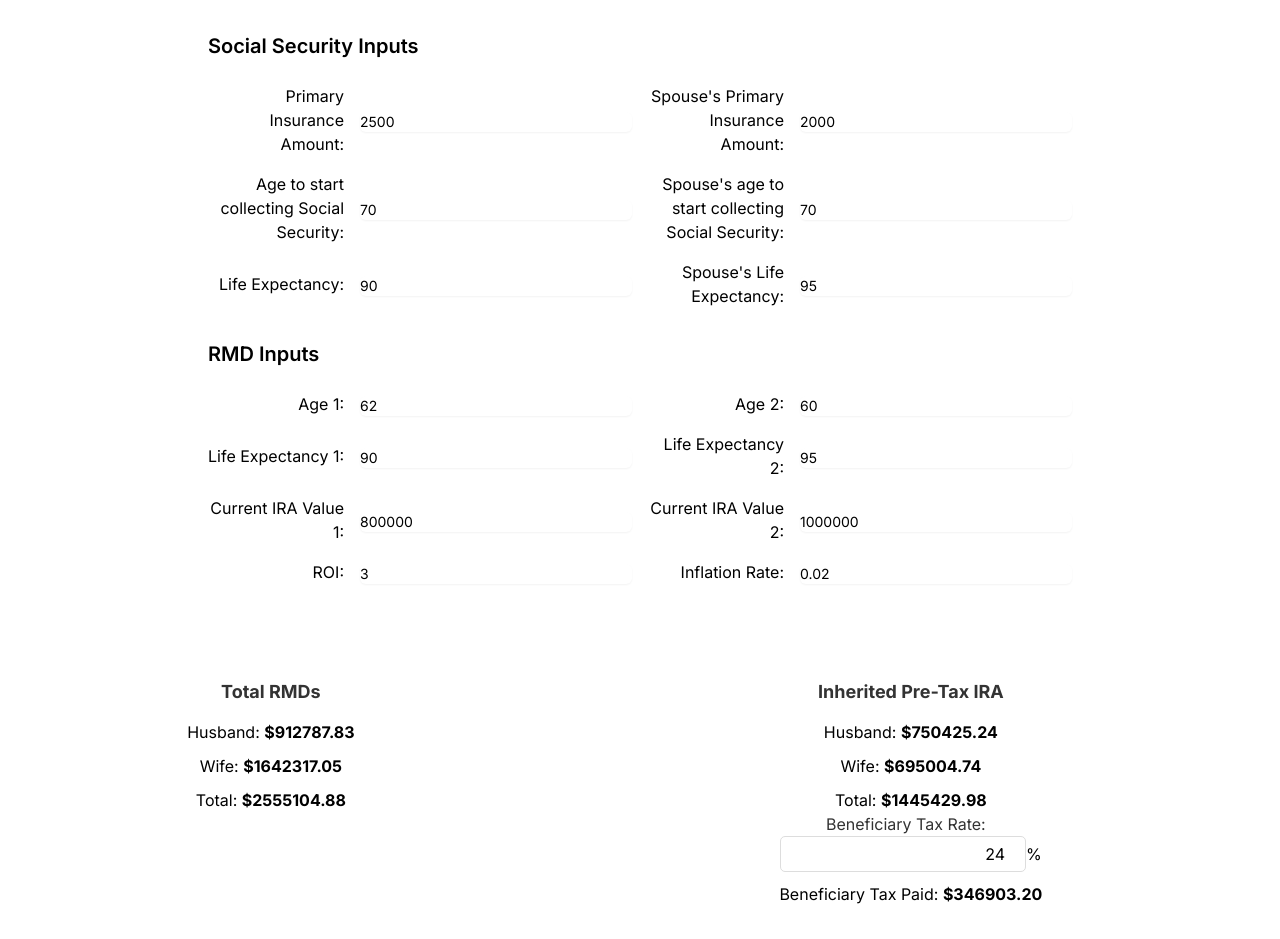
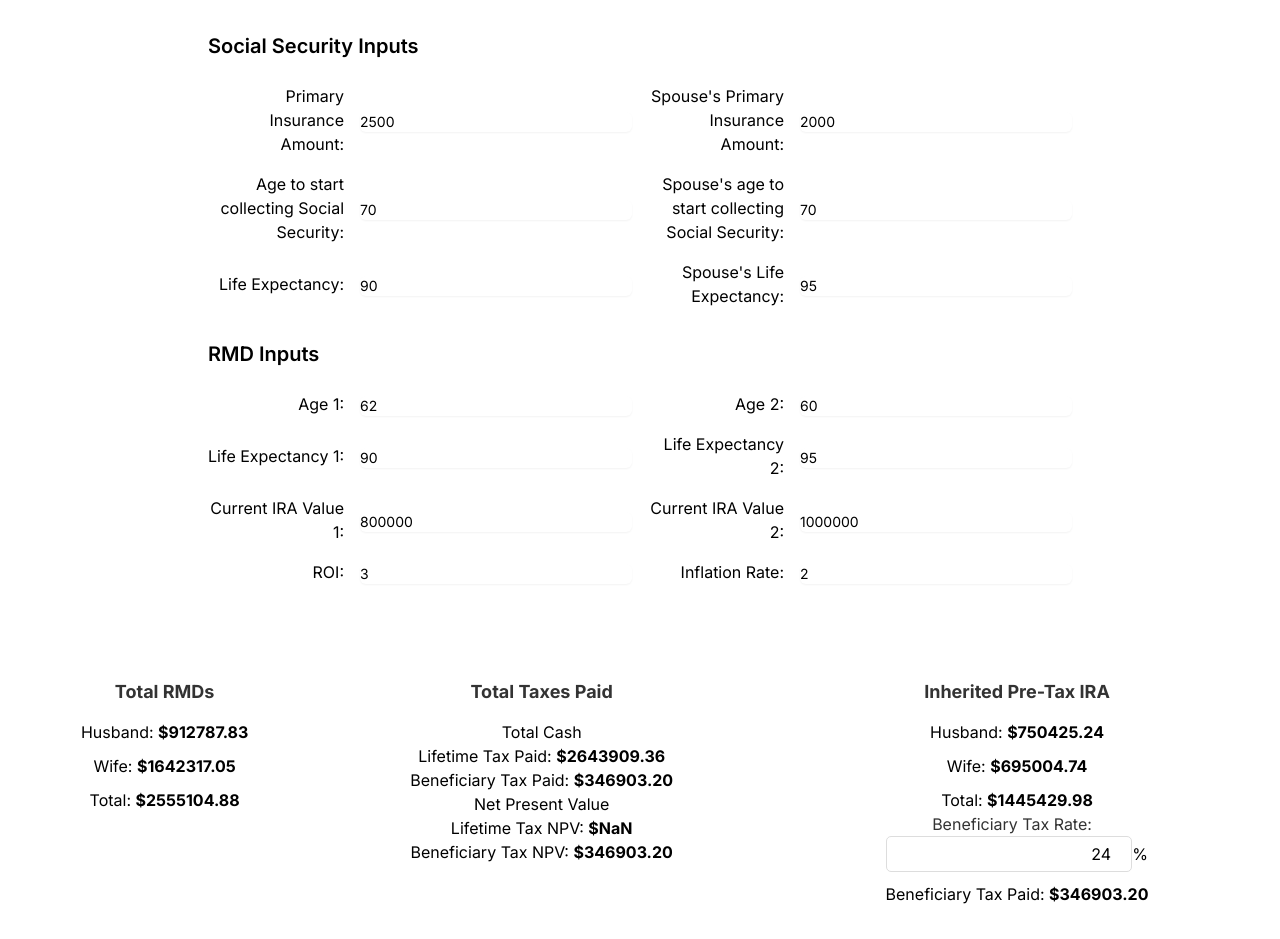
Before and after one commit to megyang/retirement-site, a Next.js app: page /roth in a window 1280 px wide. Shown: the top 939 px of the page. Built offline with nearby package versions, Linux system fonts and the light colour scheme.

Commit message:
wrong npv; total cash calculated

```diff
--- a/src/app/roth/RothConversionCalculator.js
+++ b/src/app/roth/RothConversionCalculator.js
@@ -21,7 +21,7 @@ const RothConversionCalculator = () => {
         ira1: 800000,
         ira2: 1000000,
         roi: 3.0,
-        inflation: 0.02
+        inflation: 2.0
     });
 
     const handleInputChange = (name, value) => {
--- a/src/app/roth/RothOutputs.js
+++ b/src/app/roth/RothOutputs.js
@@ -386,7 +386,7 @@ const RothOutputs = ({ inputs, inputs1 }) => {
 
     const startingStandardDeduction = 29200;
 
-    const [annualInflationRate, setAnnualInflationRate] = useState(inputs1.inflation);
+    const [annualInflationRate, setAnnualInflationRate] = useState(inputs1.inflation/100);
 
     const calculateStandardDeductionForYear = (year) => {
         const yearsDifference = year - currentYear; // Assuming 'currentYear' is the base year
@@ -494,9 +494,44 @@ const RothOutputs = ({ inputs, inputs1 }) => {
     const totalInheritedIRA = totals.inheritedIRAHusband.plus(totals.inheritedIRAWife);
     const beneficiaryTaxPaid = totalInheritedIRA.times(beneficiaryTaxRate).toFixed(2);
 
+    const calculateXNPV = (rate, cashFlows, dates) => {
+        let xnpv = 0.0;
+        for (let i = 0; i < cashFlows.length; i++) {
+            const xnpvTerm = (dates[i] - dates[0]) / (365 * 24 * 3600 * 1000);
+            xnpv += cashFlows[i] / Math.pow(1 + rate, xnpvTerm);
+        }
+        return xnpv;
+    };
+
+// Compute Total Cash for Lifetime Tax Paid
+    const totalLifetimeTaxPaid = Object.keys(taxableIncomes).reduce(
+        (total, year) => total.plus(new Decimal(taxableIncomes[year])),
+        new Decimal(0)
+    );
+
+    const [npvLifetimeTax, setNpvLifetimeTax] = useState(0);
+    const [npvBeneficiaryTax, setNpvBeneficiaryTax] = useState(0);
 
 
-    return (
+    useEffect(() => {
+        // For Lifetime Tax Paid NPV
+        const cashFlowsLifetimeTax = Object.keys(taxableIncomes).map(year => new Decimal(taxableIncomes[year]));
+        const datesLifetimeTax = Object.keys(taxableIncomes).map(year => new Date(parseInt(year), 0, 1));
+        const npvLifetimeTaxValue = calculateXNPV(inputs.roi / 100, cashFlowsLifetimeTax, datesLifetimeTax);
+
+        setNpvLifetimeTax(npvLifetimeTaxValue);
+
+        // For Beneficiary Tax Paid NPV
+        const futureYear = currentYear + Math.max(le1 - age1, le2 - age2);
+        const cashFlowBeneficiaryTax = new Decimal(beneficiaryTaxPaid);
+        const dateBeneficiaryTax = new Date(futureYear, 0, 1);
+        const npvBeneficiaryTaxValue = calculateXNPV(inputs.roi / 100, [cashFlowBeneficiaryTax], [dateBeneficiaryTax]);
+        setNpvBeneficiaryTax(npvBeneficiaryTaxValue);
+
+    }, [inputs.roi, taxableIncomes, beneficiaryTaxPaid, inputs1, currentYear, age1, le1, age2, le2]);
+
+
+return (
         <div>
             <div className="totals-display" style={{ display: 'flex', justifyContent: 'space-around', marginTop: '20px', marginBottom: '20px' }}>
                 <div className="total-rmds" style={{ textAlign: 'center', padding: '10px' }}>
@@ -505,6 +540,17 @@ const RothOutputs = ({ inputs, inputs1 }) => {
                     <div style={{ marginBottom: '10px' }}>Wife: <strong>${totals.totalRMDsWife.toFixed(2)}</strong></div>
                     <div>Total: <strong>${totals.totalRMDsHusband.plus(totals.totalRMDsWife).toFixed(2)}</strong></div>
                 </div>
+                <div className="total-taxes-paid" style={{ textAlign: 'center', padding: '10px' }}>
+                    <h2 style={{ marginBottom: '15px', color: '#333', fontSize: '18px', fontWeight: 'bold' }}>Total Taxes Paid </h2>
+                    <h1>Total Cash</h1>
+                    <div>Lifetime Tax Paid: <strong>${totalLifetimeTaxPaid.toFixed(2)}</strong></div>
+                    <div>Beneficiary Tax Paid: <strong>${beneficiaryTaxPaid}</strong></div>
+                    <h1>Net Present Value</h1>
+                    <div>Lifetime Tax NPV: <strong>${npvLifetimeTax.toFixed(2)}</strong></div>
+                    <div>Beneficiary Tax NPV: <strong>${npvBeneficiaryTax.toFixed(2)}</strong></div>
+
+                </div>
+
                 <div className="inherited-iras" style={{ textAlign: 'center', padding: '10px', width: '30%'}}>
                     <h2 style={{ marginBottom: '15px', color: '#333', fontSize: '18px', fontWeight: 'bold' }}>Inherited Pre-Tax IRA</h2>
                     <div style={{ marginBottom: '10px' }}>Husband: <strong>${totals.inheritedIRAHusband.toFixed(2)}</strong></div>
@@ -515,7 +561,7 @@ const RothOutputs = ({ inputs, inputs1 }) => {
                         <input
                             id="beneficiaryTaxRate"
                             type="number"
-                            value={beneficiaryTaxRate * 100} // Display as percentage
+                            value={beneficiaryTaxRate * 100}
                             onChange={handleTaxRateChange}
                             style={{ flex: '1', textAlign: 'right', padding: '5px', border: '1px solid #ddd', borderRadius: '5px' }}
                         />%
@@ -621,7 +667,7 @@ const RothOutputs = ({ inputs, inputs1 }) => {
             </table>
 
             {/*RMD TABLES */}
-
+            {/*
             <h2 className="text-xl font-semibold mb-3">Spouse 1 IRA Details</h2>
             <table className="min-w-full table-auto border-collapse border border-slate-400">
                 <thead>
@@ -702,7 +748,7 @@ const RothOutputs = ({ inputs, inputs1 }) => {
                 })}
                 </tbody>
             </table>
-
+*/}
         </div>
     );
 
```
